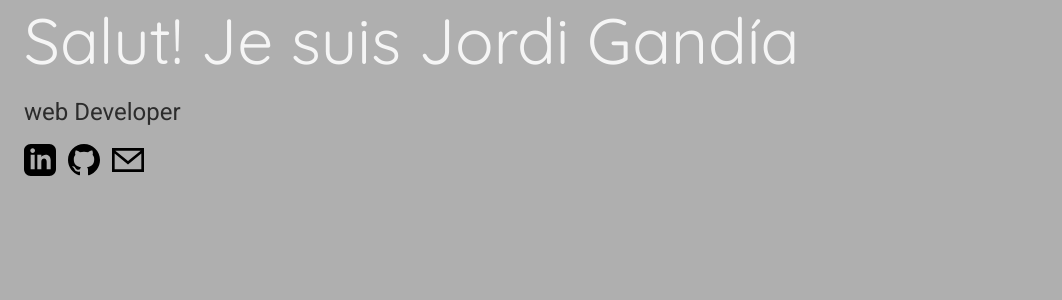
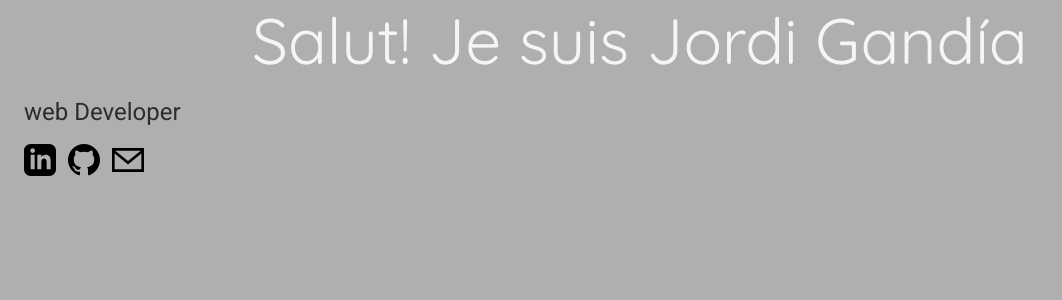
Before and after one commit to jorgandia/jgandia-page, a React (Create React App) app: page / in a window 1280 px wide. Shown: the top 300 px of the page, without its empty margins (0-1062 px from the left). Built offline with nearby package versions, Linux system fonts and the light colour scheme; a web font is replaced by a local one.

Commit message:
Reveal effect added

```diff
--- a/package.json
+++ b/package.json
@@ -7,6 +7,7 @@
     "node-sass": "^4.12.0",
     "react": "^16.9.0",
     "react-dom": "^16.9.0",
+    "react-reveal": "^1.2.2",
     "react-scripts": "3.1.1"
   },
   "scripts": {
--- a/src/components/Home/index.jsx
+++ b/src/components/Home/index.jsx
@@ -2,6 +2,7 @@ import React, {useState, useEffect} from 'react';
 import { Container, Grid, Typography } from '@material-ui/core';
 
 import { GithubIcon, LinkedinIcon, MailIcon } from '../../icons';
+import Flip from 'react-reveal/Flip';
 
 import './style.scss';
 
@@ -11,24 +12,25 @@ const Home = () => {
 
     const [word, setWord] = useState(wordtest[0]);
 
-    // const handleWordChange = () => {
+    const handleWordChange = () => {
+        setTimeout(() => {setWord(
+            word => word = wordtest[Math.floor(Math.random()*wordtest.length)],
+        )}, 5000);
+        console.log(word);
+        return (<Flip top>{word}</Flip>);
+    }
+
+
+    // useEffect(() =>{
     //     setTimeout(() => {setWord(
     //         word => word = wordtest[Math.floor(Math.random()*wordtest.length)],
     //     )}, 3000);
-    //     return word;
-    // }
-
-
-    useEffect(() =>{
-        setTimeout(() => {setWord(
-            word => word = wordtest[Math.floor(Math.random()*wordtest.length)],
-        )}, 3000);
-    }, [word])
+    // }, [word])
 
     return (
         <Container className="home-container">
                 <Grid>
-                    <span className="home-container__title">{word} Jordi Gandía</span>
+                    <Grid className="home-container__title">{handleWordChange()} Jordi Gandía</Grid>
                 </Grid>
                 <Grid className="home-container__subtitle">
                     <Typography variant="h5">web Developer</Typography>
--- a/src/components/Home/style.scss
+++ b/src/components/Home/style.scss
@@ -7,9 +7,14 @@
     flex-direction: column;
 
         .home-container__title {
+            margin: 0 auto;
+            display: flex;
+            align-items: center;
+            justify-content: center;
             font-size: 4rem;
             font-family: 'Quicksand', 'Raleway','Chilanka', sans-serif;
             color: whitesmoke;
+            white-space: pre-wrap;
         }
 
         .home-container__subtitle {
```
Also changed, not shown: 1 other file (tests, documents, lock files or other folders).
